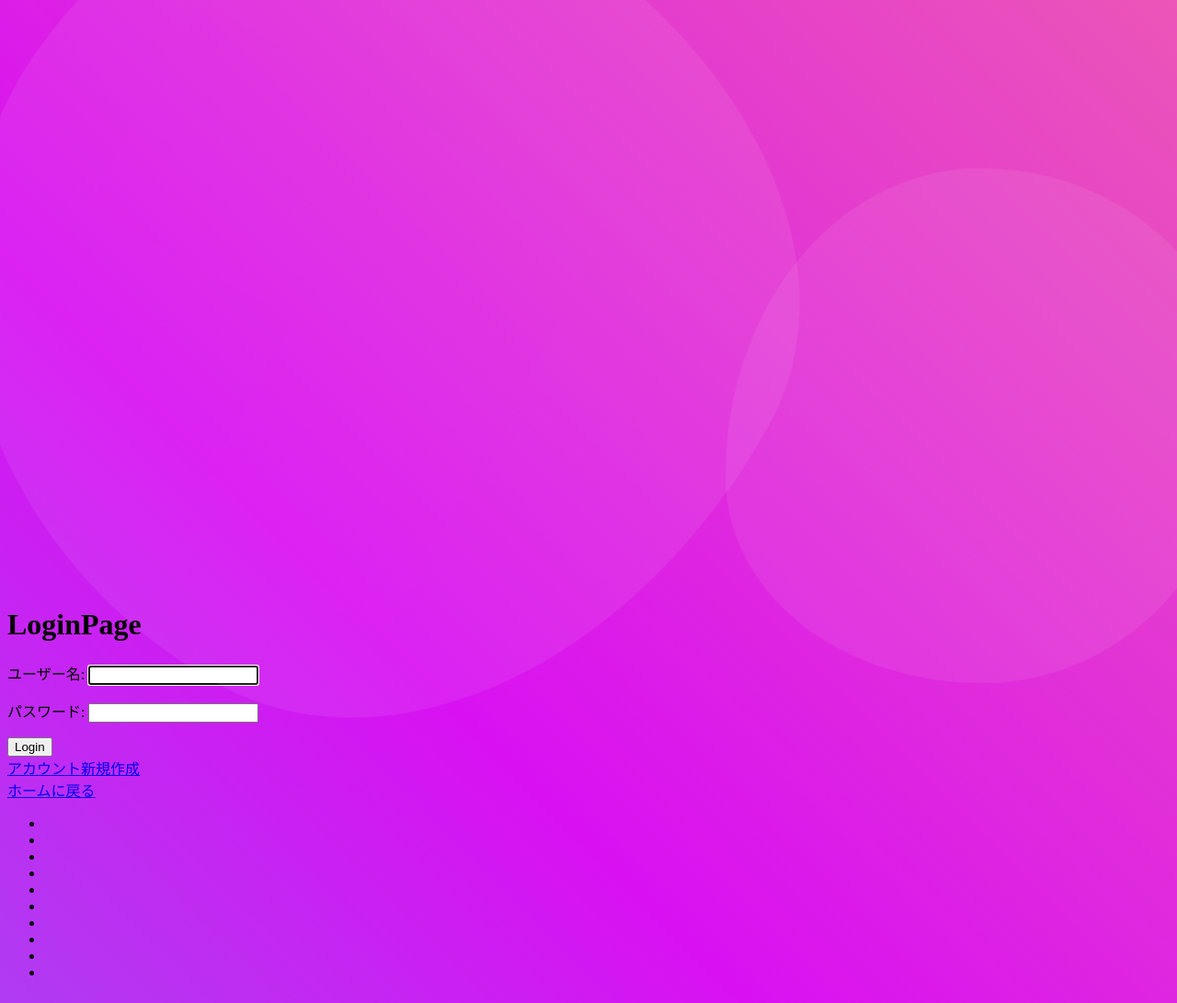
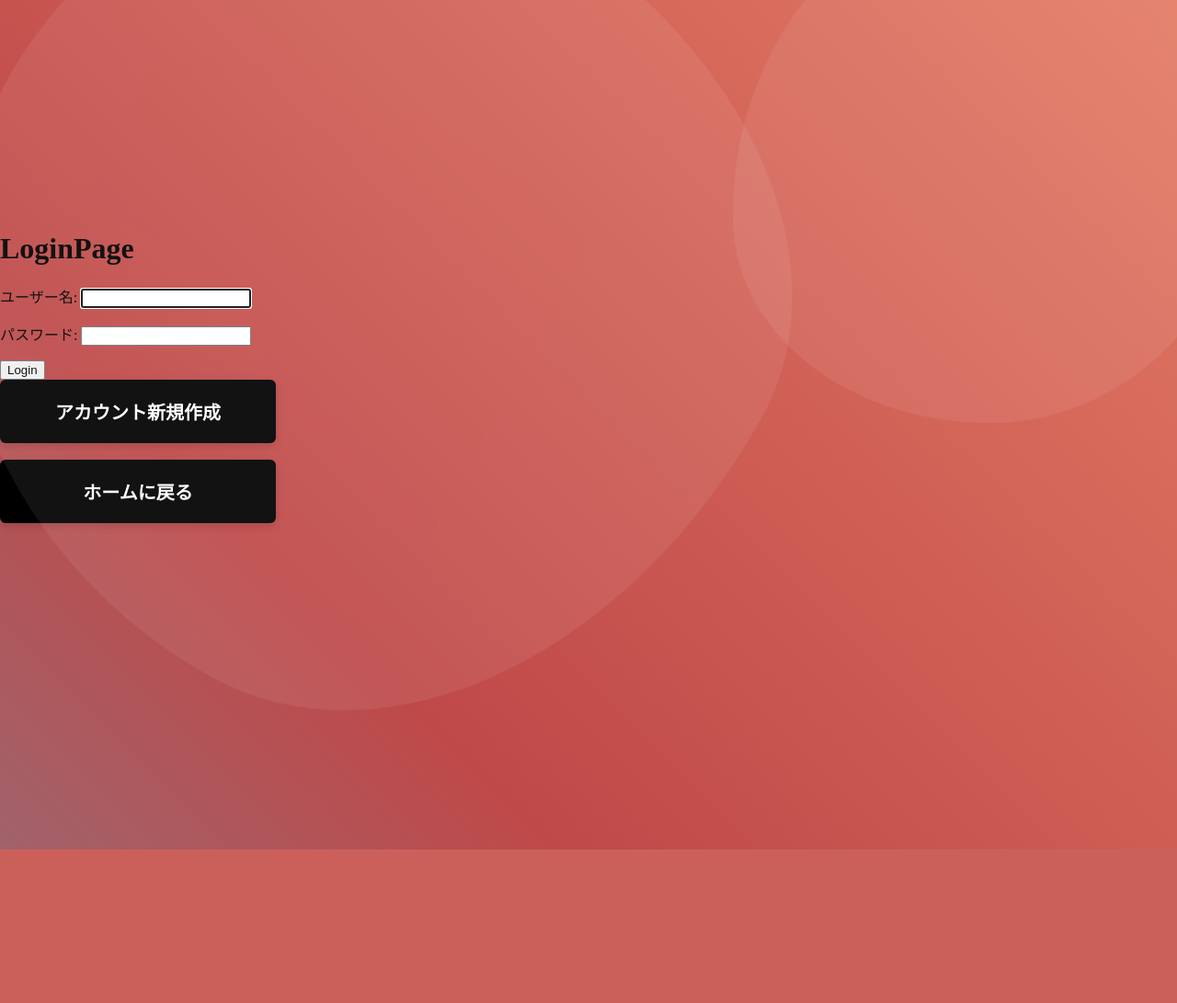
Before and after one commit to s1f10210324/ex4team-project, a Django app: page /accounts/login/ in a window 1280 px wide; the page is wider, and only the part inside the window is pictured. Shown: that part at 92% size. After the commit the page ends 924 px from the top of that part, so only its background shows below. Run offline with Django 4.2, Linux system fonts and the light colour scheme.

Commit message:
css & account page edit

```diff
--- /dev/null
+++ b/accounts/static/accounts/css/login5.css
@@ -0,0 +1,147 @@
+a {
+    display: block;
+    width: 300px;
+    padding: 20px 0;
+    border-radius: 6px;
+    background-repeat: no-repeat;
+    background-position: 100% 0;
+    background-size: 200% auto;
+    background-image: linear-gradient(
+      to right,
+      #636363 0%,
+      #636363 50%,
+      #000000 50%,
+      #000000 100%
+    );
+    box-shadow: 0 3px 10px rgb(0 0 0 / 16%);
+    transition: background-position ease 0.4s;
+    text-align: center;
+    color: #fff;
+    text-decoration: none;
+    font-weight: bold;
+    font-size: 20px;
+  }
+
+  a:hover {
+    background-position: 0 0;
+  }
+
+  /****** Base style. ******/
+  body {
+    display: flex;
+    height: 100vh;
+    justify-content: center;
+    align-items: center;
+    margin: 0;
+    font-family: "Yu Gothic Medium", "游ゴシック Medium", "Yu Gothic", "游ゴシック", YuGothic, "ヒラギノ角ゴ Pro W3", "Hiragino Kaku Gothic Pro", "メイリオ", "Meiryo";
+  }
+
+
+body {
+    background: -moz-linear-gradient(45deg, #000000 0%, #000000 29%, #fffcff 66%, #91563f 100%);
+    background: -webkit-linear-gradient(45deg, #000000 0%,#26c9f2 29%,#d911f2 66%,#ffa079 100%);
+    background: linear-gradient(45deg, #000000 0%,#26c9f2 29%,#bf4949 66%,#ffa079 100%);
+    background-size: 400% 400%;
+    -webkit-animation: Gradient 15s ease infinite;
+	-moz-animation: Gradient 15s ease infinite;
+	animation: Gradient 15s ease infinite;
+	/*min-height: calc(100vh - 2rem);*/
+	display: flex;
+	flex-direction: column;
+	align-items: stretch;
+	justify-content: space-evenly;
+	overflow: hidden;
+	position: relative;
+}
+
+body::before,
+body::after {
+	content: "";
+	width: 70vmax;
+	height: 70vmax;
+	position: absolute;
+	background: rgba(255, 255, 255, 0.07);
+	left: -20vmin;
+	top: -20vmin;
+	animation: morph 15s linear infinite alternate, spin 20s linear infinite;
+	z-index: 1;
+	will-change: border-radius, transform;
+	transform-origin: 55% 55%;
+	pointer-events: none;
+}
+
+body::after {
+    width: 70vmin;
+    height: 70vmin;
+    left: auto;
+    right: -10vmin;
+    top: auto;
+    bottom: 0;
+    animation: morph 10s linear infinite alternate, spin 26s linear infinite reverse;
+    transform-origin: 20% 20%;
+}
+
+@-webkit-keyframes Gradient {
+	0% {
+		background-position: 0 50%
+	}
+	50% {
+		background-position: 100% 50%
+	}
+	100% {
+		background-position: 0 50%
+	}
+}
+
+@-moz-keyframes Gradient {
+	0% {
+		background-position: 0 50%
+	}
+	50% {
+		background-position: 100% 50%
+	}
+	100% {
+		background-position: 0 50%
+	}
+}
+
+@keyframes Gradient {
+	0% {
+		background-position: 0 50%
+	}
+	50% {
+		background-position: 100% 50%
+	}
+	100% {
+		background-position: 0 50%
+	}
+}
+
+@keyframes morph {
+  0% {
+    border-radius: 40% 60% 60% 40% / 70% 30% 70% 30%; }
+  100% {
+    border-radius: 40% 60%; }
+}
+
+@keyframes spin {
+  to {
+    transform: rotate(1turn);
+  }
+}
+	.st0{display:none;}
+	.st1{display:inline;}
+	.st2{opacity:0.29;}
+	.st3{fill:#FFFFFF;}
+	.st4{clip-path:url(#SVGID_2_);fill:#FFFFFF;}
+	.st5{clip-path:url(#SVGID_4_);}
+	.st6{clip-path:url(#SVGID_6_);}
+	.st7{clip-path:url(#SVGID_8_);}
+	.st8{clip-path:url(#SVGID_10_);}
+	.st9{fill:none;}
+	.st10{clip-path:url(#SVGID_12_);}
+	.st11{opacity:0.7;}
+	.st12{clip-path:url(#SVGID_14_);}
+	.st13{opacity:0.2;}
+	.st14{clip-path:url(#SVGID_16_);}
+	.st15{opacity:0.3;fill:#FFFFFF;enable-background:new    ;}
--- a/accounts/templates/registration/login.html
+++ b/accounts/templates/registration/login.html
@@ -4,44 +4,25 @@
   <head>
     <meta charset="utf-8">
     <title>ログインページ</title>
-    <link href="{% static 'accounts/css/login2.css' %}" rel="stylesheet">
+    <link href="{% static 'accounts/css/login5.css' %}" rel="stylesheet">
   </head>
-  <canvas id="canvas"></canvas>
-  <div class="bg"></div>
-<div class="bg bg2"></div>
-<div class="bg bg3"></div>
-<div class="content">
+
+  <body>
   <div class="context">
-  <body>
     <h1>LoginPage</h1>
     {% if form.errors %}
     {% endif %}
     <form method="post">
       {% csrf_token %}
       {{ form.as_p }}
-      <input type = "submit" value = "Login" />
+      <input class="anime_test" type = "submit" value = "Login" />
     </form>
 
-    <a href = "{% url 'new' %}">アカウント新規作成</a>
+    <a class="anime_test" href = "{% url 'new' %}">アカウント新規作成</a>
 
     <br>
 
-    <a href = "{% url 'home' %}">ホームに戻る</a>
+    <a class="anime_test" href = "{% url 'home' %}">ホームに戻る</a>
     </div>
-    </div>
-    <div class="area" >
-      <ul class="circles">
-              <li></li>
-              <li></li>
-              <li></li>
-              <li></li>
-              <li></li>
-              <li></li>
-              <li></li>
-              <li></li>
-              <li></li>
-              <li></li>
-      </ul>
-</div >
   </body>
 </html>
--- a/authtest/templates/authtest/correct.html
+++ b/authtest/templates/authtest/correct.html
@@ -4,7 +4,7 @@
   <head>
     <meta charset="UTF-8">
     <title>正解画面</title>
-    <link href="{% static 'accounts/css/login2.css' %}" rel="stylesheet">
+    <link href="{% static 'accounts/css/login5.css' %}" rel="stylesheet">
     <meta charset="UTF-8"></head>
   <body>
     <h2>正解!</h2>
--- a/authtest/templates/authtest/detail.html
+++ b/authtest/templates/authtest/detail.html
@@ -4,7 +4,7 @@
   <head>
     <meta charset="UTF-8">
     <title>教科詳細</title>
-    <link href="{% static 'accounts/css/login2.css' %}" rel="stylesheet">
+    <link href="{% static 'accounts/css/login5.css' %}" rel="stylesheet">
     <meta charset="UTF-8"></head>
   <body>
     <h2>{{ subject.title }}</h2>
--- a/authtest/templates/authtest/dt.html
+++ b/authtest/templates/authtest/dt.html
@@ -4,7 +4,7 @@
   <head>
     <meta charset="UTF-8">
     <title>問題詳細</title>
-    <link href="{% static 'accounts/css/login2.css' %}" rel="stylesheet">
+    <link href="{% static 'accounts/css/login5.css' %}" rel="stylesheet">
     <meta charset="UTF-8"></head>
   <body>
     <p>教科名: {{ quiz.value }}</p>
--- a/authtest/templates/authtest/ed.html
+++ b/authtest/templates/authtest/ed.html
@@ -4,7 +4,7 @@
   <head>
     <meta charset="UTF-8"></head>
     <title></title>
-    <link href="{% static 'accounts/css/login2.css' %}" rel="stylesheet">
+    <link href="{% static 'accounts/css/login5.css' %}" rel="stylesheet">
   <body>
     <h1 >問題を編集</h1>
     <form action = "{% url 'ud' subject.id quiz.id %}" method = "post">
--- a/authtest/templates/authtest/edit.html
+++ b/authtest/templates/authtest/edit.html
@@ -4,7 +4,7 @@
   <head>
     <meta charset="UTF-8"></head>
     <title></title>
-    <link href="{% static 'accounts/css/login2.css' %}" rel="stylesheet">
+    <link href="{% static 'accounts/css/login5.css' %}" rel="stylesheet">
   <body>
     <h1 >教科名を編集</h1>
     <form action = "{% url 'update' subject.id %}" method = "post">
--- a/authtest/templates/authtest/home.html
+++ b/authtest/templates/authtest/home.html
@@ -4,9 +4,10 @@
   <head>
     <meta charset="UTF-8">
     <title></title>
-    <link href="{% static 'accounts/css/login2.css' %}" rel="stylesheet">
+    <link href="{% static 'accounts/css/login5.css' %}" rel="stylesheet">
   </head>
   <body>
+    <div class="anim-box">
     {% if user.is_authenticated %} <!--ログインしている場合-->
     <h1>Subject list</h1>
     <form action = "{% url 'home' %}" method = "post">
@@ -29,7 +30,8 @@
 
     {% else %} <!--ログインしていない場合-->
     <h1>stuQ</h1>
-    <a href = "{% url 'login' %}">はじめる</a>
+    <a class="anime_test" href = "{% url 'login' %}">はじめる</a>
     {% endif %}
+    </div>
   </body>
 </html>
--- a/authtest/templates/authtest/make.html
+++ b/authtest/templates/authtest/make.html
@@ -4,7 +4,7 @@
   <head>
     <meta charset="UTF-8">
     <title></title>
-    <link href="{% static 'accounts/css/login2.css' %}" rel="stylesheet">
+    <link href="{% static 'accounts/css/login5.css' %}" rel="stylesheet">
   </head>
   <body>
   <h1>Create question</h1>
--- a/authtest/templates/authtest/new.html
+++ b/authtest/templates/authtest/new.html
@@ -4,17 +4,17 @@
   <head>
     <meta charset="UTF-8">
     <title></title>
-    <link href="{% static 'accounts/css/login2.css' %}" rel="stylesheet">
+    <link href="{% static 'accounts/css/login5.css' %}" rel="stylesheet">
   </head>
   <body>
   <h1>Create new account</h1>
   <form action = "{% url 'new' %}" method = "post">
     {% csrf_token %}
     <label for = "titleInput">ユーザ名</label>
-    <input id = "nameInput" name = "name" type = "text" placeholder = "名前を入力してください">
+    <input id = "nameInput" name = "name" type = "text" placeholder = "名前を入力してください"><br>
 
     <label for = "titleInput">メールアドレス</label>
-    <input id = "addressInput" name = "address" type = "text" placeholder = "メールアドレスを入力してください">
+    <input id = "addressInput" name = "address" type = "text" placeholder = "メールアドレスを入力してください"><br>
 
     <label for = "titleInput">パスワード</label>
     <input id = "passwordInput" name = "password" type = "text" placeholder = "パスワードを入力してください">
--- a/authtest/templates/authtest/quiz.html
+++ b/authtest/templates/authtest/quiz.html
@@ -4,7 +4,7 @@
   <head>
     <meta charset="UTF-8">
     <title></title>
-    <link href="{% static 'accounts/css/login2.css' %}" rel="stylesheet">
+    <link href="{% static 'accounts/css/login5.css' %}" rel="stylesheet">
   </head>
   <body>
     <h1>{{ subject.title }}</h1>
--- a/authtest/templates/authtest/start.html
+++ b/authtest/templates/authtest/start.html
@@ -4,7 +4,7 @@
   <head>
     <meta charset="UTF-8">
     <title></title>
-    <link href="{% static 'accounts/css/login2.css' %}" rel="stylesheet">
+    <link href="{% static 'accounts/css/login5.css' %}" rel="stylesheet">
   </head>
   <body>
 
--- a/authtest/templates/authtest/wrong.html
+++ b/authtest/templates/authtest/wrong.html
@@ -4,7 +4,7 @@
   <head>
     <meta charset="UTF-8">
     <title>不正解画面</title>
-    <link href="{% static 'accounts/css/login2.css' %}" rel="stylesheet">
+    <link href="{% static 'accounts/css/login5.css' %}" rel="stylesheet">
     <meta charset="UTF-8"></head>
   <body>
     <h2>不正解...</h2>
```
Also changed, not shown: accounts/static/accounts/css/login.css (deleted, +0 -57 lines), accounts/static/accounts/css/login3.css (deleted, +0 -149 lines), accounts/static/accounts/css/login4.css (added, +17 -0 lines), db.sqlite3.
